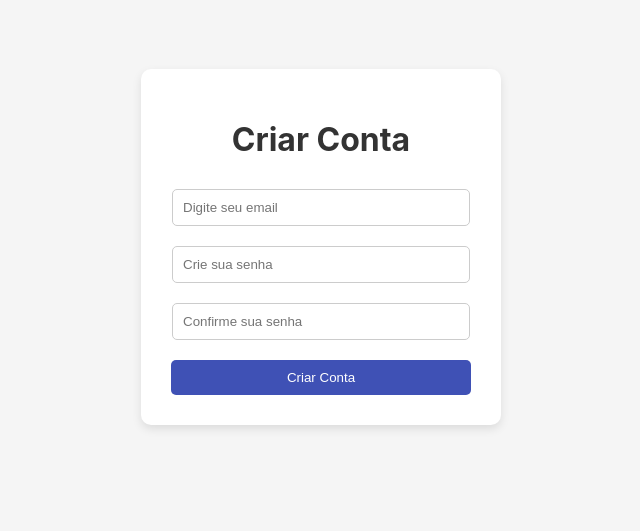
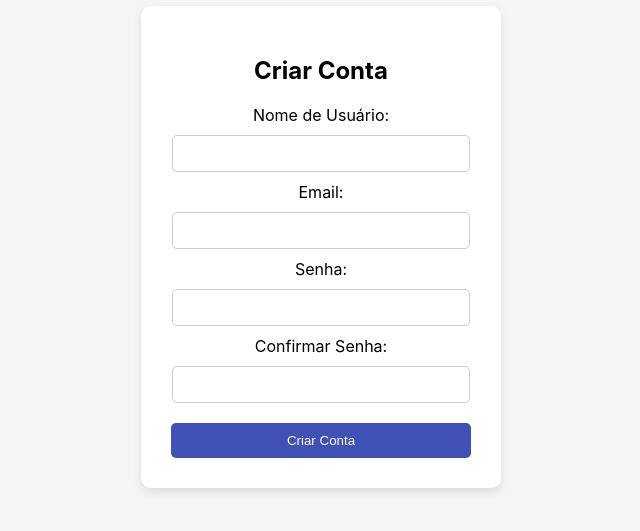
Before and after one commit to vitormelov/CatalogoManga, a React (Create React App) app in the folder catalogo-manga/: page /createaccount in a window 1280 px wide. Shown: the part 153-684 px from the top of the page, without its empty margins (319-959 px from the left). Built offline with nearby package versions, Linux system fonts and the light colour scheme.

Commit message:
createAccount and Login update

```diff
--- a/catalogo-manga/src/pages/CreateAccount.jsx
+++ b/catalogo-manga/src/pages/CreateAccount.jsx
@@ -1,52 +1,77 @@
 import React, { useState } from 'react';
-import { useNavigate } from 'react-router-dom';
+import axios from 'axios';
 import '../style/Login.css';
 
 const CreateAccount = () => {
-  const navigate = useNavigate();
-  const [email, setEmail] = useState('');
-  const [password, setPassword] = useState('');
-  const [confirmPassword, setConfirmPassword] = useState('');
+  const [formData, setFormData] = useState({
+    username: '',
+    email: '',
+    password: '',
+    confirmPassword: '',
+  });
+  const [message, setMessage] = useState('');
 
-  const handleCreateAccount = () => {
-    if (!email || !password || !confirmPassword) {
-      alert('Por favor, preencha todos os campos.');
+  const handleChange = (e) => {
+    setFormData({ ...formData, [e.target.name]: e.target.value });
+  };
+
+  const handleSubmit = async (e) => {
+    e.preventDefault();
+
+    // Verificar se a senha e a confirmação são iguais
+    if (formData.password !== formData.confirmPassword) {
+      setMessage('As senhas não coincidem.');
       return;
     }
 
-    if (password !== confirmPassword) {
-      alert('As senhas não coincidem. Tente novamente.');
-      return;
+    try {
+      const response = await axios.post('http://localhost:5000/api/users/register', formData);
+      setMessage(response.data.message);
+    } catch (error) {
+      setMessage(error.response?.data?.message || 'Erro ao criar conta.');
     }
-
-    // Simulação da criação de conta bem-sucedida
-    alert('Conta criada com sucesso!');
-    navigate('/login');
   };
 
   return (
-    <div className="login">
-      <div className="login-container">
-        <h1>Criar Conta</h1>
+    <div className='login'>
+      <div className='login-container'>
+        <h2>Criar Conta</h2>
+        <form onSubmit={handleSubmit}>
+          <label>Nome de Usuário:</label>
+          <input
+            type="text"
+            name="username"
+            value={formData.username}
+            onChange={handleChange}
+            required
+          />
+          <label>Email:</label>
           <input
             type="email"
-          placeholder="Digite seu email"
-          value={email}
-          onChange={(e) => setEmail(e.target.value)}
+            name="email"
+            value={formData.email}
+            onChange={handleChange}
+            required
           />
+          <label>Senha:</label>
           <input
             type="password"
-          placeholder="Crie sua senha"
-          value={password}
-          onChange={(e) => setPassword(e.target.value)}
+            name="password"
+            value={formData.password}
+            onChange={handleChange}
+            required
           />
+          <label>Confirmar Senha:</label>
           <input
             type="password"
-          placeholder="Confirme sua senha"
-          value={confirmPassword}
-          onChange={(e) => setConfirmPassword(e.target.value)}
+            name="confirmPassword"
+            value={formData.confirmPassword}
+            onChange={handleChange}
+            required
           />
-        <button onClick={handleCreateAccount}>Criar Conta</button>
+          <button type="submit">Criar Conta</button>
+        </form>
+        {message && <p>{message}</p>}
       </div>
     </div>
   );
--- a/catalogo-manga/src/pages/Login.jsx
+++ b/catalogo-manga/src/pages/Login.jsx
@@ -1,46 +1,54 @@
 import React, { useState } from 'react';
+import axios from 'axios';
 import { useNavigate } from 'react-router-dom';
 import '../style/Login.css';
 
 const Login = () => {
+  const [formData, setFormData] = useState({ username: '', password: '' });
+  const [message, setMessage] = useState('');
   const navigate = useNavigate();
-  const [email, setEmail] = useState('');
-  const [password, setPassword] = useState('');
 
-  const handleLogin = () => {
-    // Validação simples para demonstração
-    if (email === 'usuario@exemplo.com' && password === '123456') {
-      navigate('/myspace');
-    } else {
-      alert('Email ou senha incorretos!');
+  const handleChange = (e) => {
+    setFormData({ ...formData, [e.target.name]: e.target.value });
+  };
+
+  const handleSubmit = async (e) => {
+    e.preventDefault();
+    try {
+      const response = await axios.post('http://localhost:5000/api/users/login', formData);
+      localStorage.setItem('token', response.data.token); // Salvar o token
+      navigate('/myspace'); // Redirecionar para MySpace
+    } catch (error) {
+      setMessage(error.response?.data?.message || 'Erro ao realizar login.');
     }
   };
 
-  const handleCreateAccount = () => {
-    navigate('/createaccount');
-  };
-
   return (
-    <div className="login">
-      <div className="login-container">
-        <h1>Login</h1>
-        <input
-          type="email"
-          placeholder="Digite seu email"
-          value={email}
-          onChange={(e) => setEmail(e.target.value)}
-        />
-        <input
-          type="password"
-          placeholder="Digite sua senha"
-          value={password}
-          onChange={(e) => setPassword(e.target.value)}
-        />
-        <button onClick={handleLogin}>Entrar</button>
+    <div className='login'>
+      <div className='login-container'>
+        <h2>Login</h2>
+        <form onSubmit={handleSubmit}>
+          <label>Nome de Usuário:</label>
+          <input
+            type="text"
+            name="username"
+            value={formData.username}
+            onChange={handleChange}
+            required
+          />
+          <label>Senha:</label>
+          <input
+            type="password"
+            name="password"
+            value={formData.password}
+            onChange={handleChange}
+            required
+          />
+          <button type="submit">Entrar</button>
+        </form>
+        {message && <p>{message}</p>}
         <p>Não tem uma conta?</p>
-        <button onClick={handleCreateAccount} className="create-account-btn">
-          Criar Conta
-        </button>
+        <button onClick={() => navigate('/createaccount')}>Criar Conta</button>
       </div>
     </div>
   );
```
Lines whose indentation alone changed are shown as unchanged.
